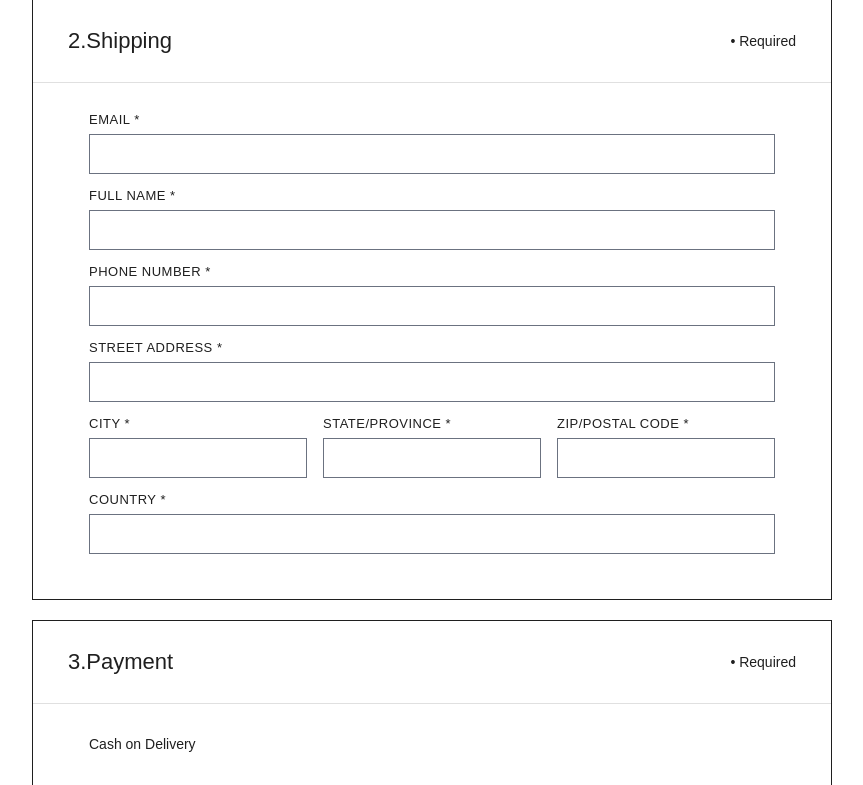
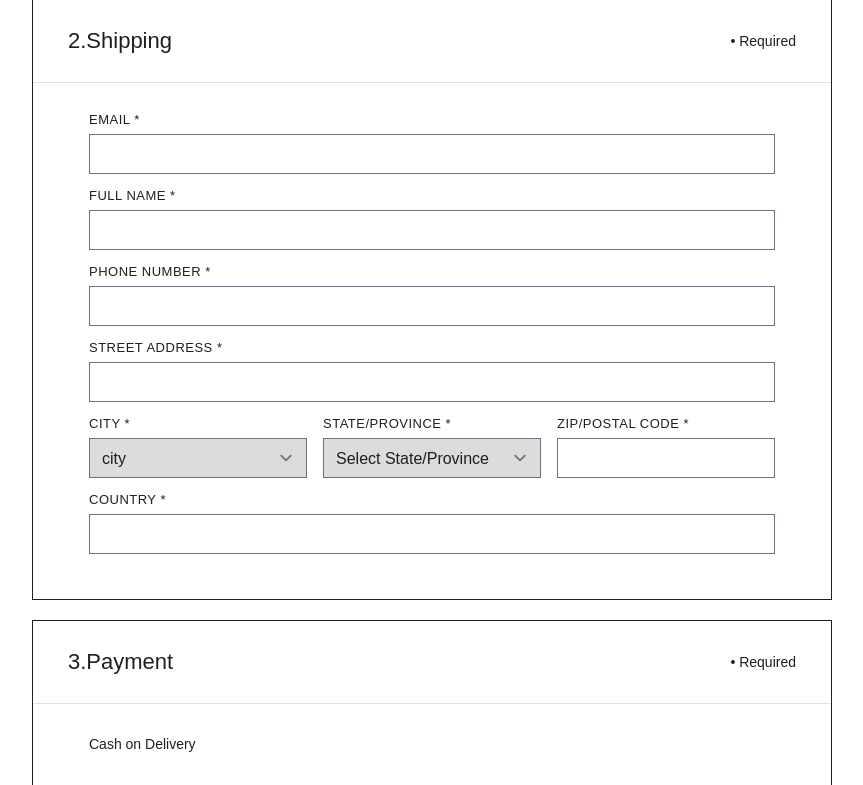
Before and after one commit to I-am-Stone/Eco-CRM-Website, a Django app: page /home/checkout in a window 1280 px wide. Shown: the part 572-1357 px from the top of the page, without its empty margins (198-1061 px from the left). Run offline with Django 4.2, Linux system fonts and the light colour scheme; style sheets or scripts are compiled from the project's sources; some libraries are stand-ins or nearby versions.

Commit message:
checkout almost

```diff
--- a/inventory/static/inventory/styles.css
+++ b/inventory/static/inventory/styles.css
@@ -691,7 +691,6 @@ h2 {
     display: flex;
 }
 
-
 .order-product {
     display: flex;
     align-items: center;
--- a/inventory/templates/inventory/checkout.html
+++ b/inventory/templates/inventory/checkout.html
@@ -92,18 +92,25 @@
                                 <input class="text-field" type="email" name="email">
                                 <label class="text-field-label">FULL NAME *</label>
                                 <input class="text-field" type="text" name="customer">
-                                <label class="text-field-label">PHONE NUMBER *</label>
-                                <input class="text-field" type="tel" name="phone">
+                                <label class="text-field-label">PHONE NUMBER *</label><input class="text-field" type="tel" name="phone">
                                 <label class="text-field-label">STREET ADDRESS *</label>
                                 <input class="text-field" type="text" name="address">
                                 <div class="checkoutrow">
                                     <div class="checkoutcolumn">
                                         <label class="text-field-label">CITY *</label>
-                                        <input class="text-field size" type="text" name="city">
+                                        <select class="text-field size" name="state" id="stateSelect" required>
+                                            <option value="">city</option>
+                                            <option value="Bagmati">Kathmandu</option>
+                                            <!-- Add more options for other states/provinces in Nepal as needed -->
+                                        </select>
                                     </div>
                                     <div class="checkoutcolumn">
                                         <label class="text-field-label">STATE/PROVINCE *</label>
-                                        <input class="text-field size" type="text" name="state">
+                                        <select class="text-field size" name="state" id="stateSelect" required>
+                                            <option value="">Select State/Province</option>
+                                            <option value="Bagmati">Bagmati</option>
+                                            <!-- Add more options for other states/provinces in Nepal as needed -->
+                                        </select>
                                     </div>
                                     <div class="checkoutcolumn">
                                         <label class="text-field-label">ZIP/POSTAL CODE *</label>
--- a/inventory/urls.py
+++ b/inventory/urls.py
@@ -9,4 +9,6 @@ urlpatterns = [
     path('checkout', views.checkout, name='checkout'),
     path('remove_from_cart/', views.remove_from_cart, name='remove_from_cart'),
     path('buy_now/', views.buy_now, name='buy_now'),
+    path('customer-info/', views.customer_info_view, name='customer-info'),
+
 ]+ static(settings.MEDIA_URL, document_root=settings.MEDIA_ROOT)
--- a/inventory/views.py
+++ b/inventory/views.py
@@ -2,6 +2,8 @@ from django.shortcuts import render, redirect, get_object_or_404
 from inventory.models import *
 from django.http import JsonResponse
 import json
+from .form import CustomerInfoForm
+
 
 def get_cart_items(cart):
     cart_items = []
@@ -88,3 +90,17 @@ def buy_now(request):
 
         return redirect('checkout')
     return redirect('home')
+
+
+
+
+def customer_info_view(request):
+    if request.method == 'POST':
+        form = CustomerInfoForm(request.POST)
+        if form.is_valid():
+            # Process the form data
+            return render(request, 'success.html')
+    else:
+        form = CustomerInfoForm()
+
+    return render(request, 'template.html', {'form': form})
```
Also changed, not shown: db.sqlite3.
